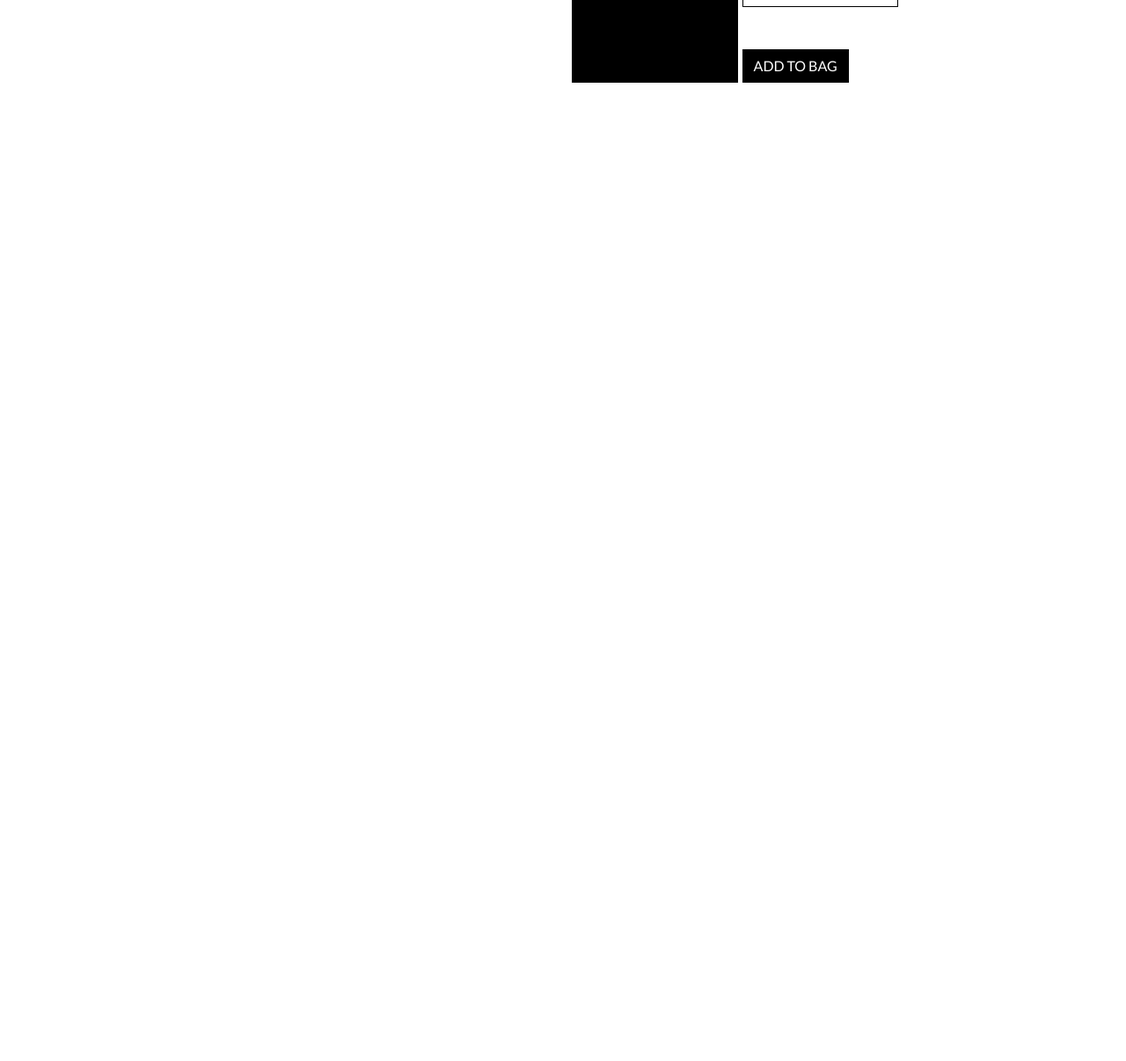
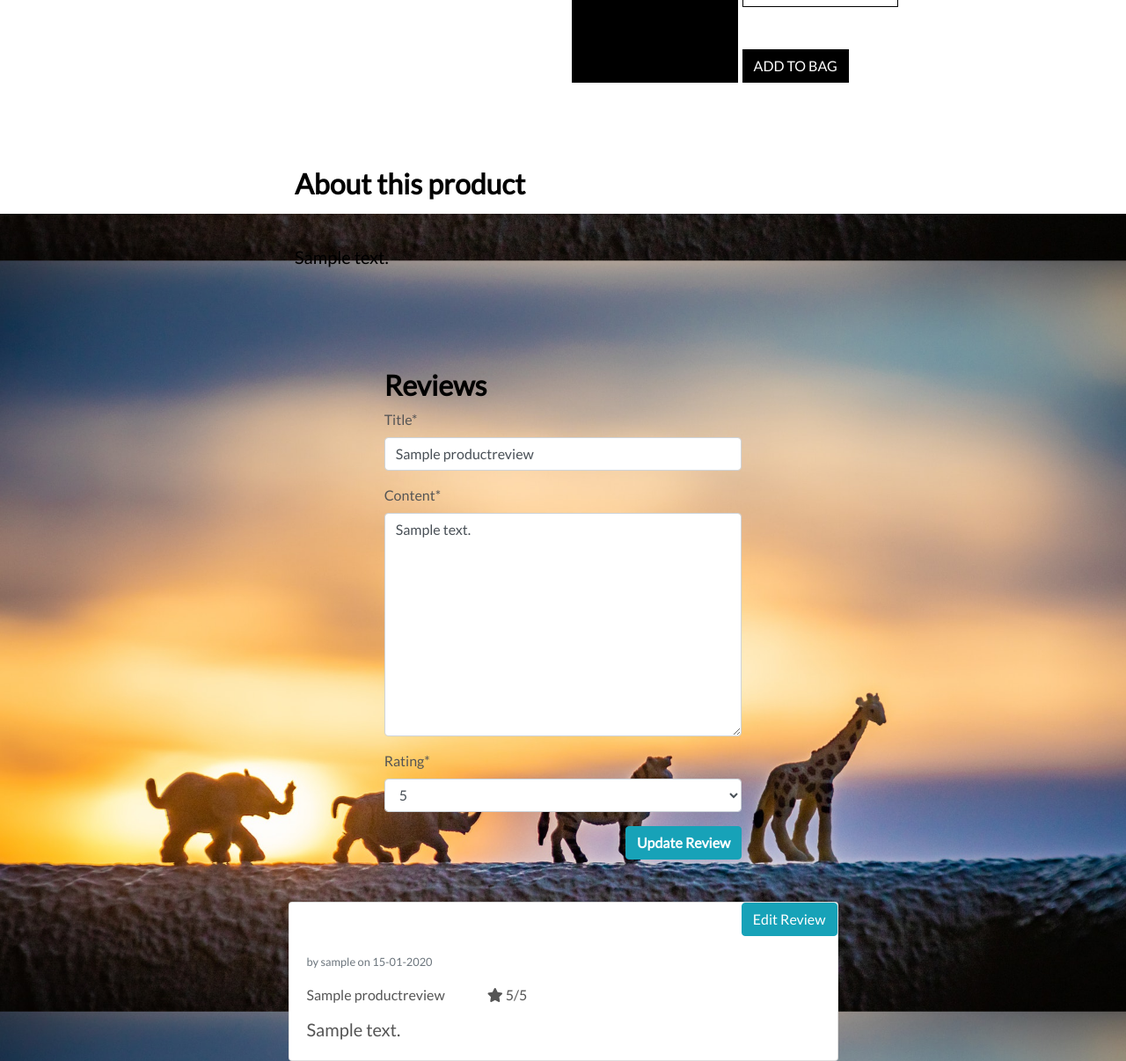
Before and after one commit to Blandaren123/toysstore, a Django app: page /products/edit_review/1/ in a window 1280 px wide. Shown: the part 557-1763 px from the top of the page at 88% size. Before the commit the page ends 651 px from the top, so only its background shows below. Run offline with Django 3.2, Linux system fonts and the light colour scheme; a user stored in the database is signed in; data comes from the database, SQL or seed files in the repository; tables that the repository leaves empty hold one stand-in row (values such as "Sample post"); grey boxes marked "Sample" are stand-in pictures; some libraries are stand-ins or nearby versions.

Commit message:
added form for reviews

```diff
--- a/products/forms.py
+++ b/products/forms.py
@@ -15,7 +15,8 @@ class ProductForm(forms.ModelForm):
         model = Product
         fields = '__all__'
 
-    image = forms.ImageField(label='Image', required=False, widget=CustomClearableFileInput)
+    image = forms.ImageField(
+        label='Image', required=False, widget=CustomClearableFileInput)
 
     def __init__(self, *args, **kwargs):
         super().__init__(*args, **kwargs)
--- a/products/templates/products/product_detail.html
+++ b/products/templates/products/product_detail.html
@@ -118,6 +118,90 @@
             </div>
         </div>
     </div>
+    <div class="col-12 col-md-10 col-lg-6 offset-lg-3">
+        <div class="products-description-container">
+            <h2 class="text-black font-weight-bold mt-5">About this product</h2>
+            <p class="text-black lead mt-2 text-left mt-5">{{ product.description }}</p>
+        </div>
+    </div>
+</div>
+        <!-- Product Reviews-->
+        <div id="reviews" class="row">
+            <div class="col-12 col-md-10 col-lg-4 offset-lg-4 mt-5">
+                <h2 class="text-black font-weight-bold mt-5">Reviews</h2>
+                {% if request.user.is_authenticated %}
+                    {% if edit %}
+                        <!-- Edit Review Form -->
+                        <form method="POST" action="{% url 'edit_review' review.id %}#reviews">
+                            {% csrf_token %}
+                            {{ form|crispy }}
+                            <div class="text-right">
+                                <button class="btn btn-info font-weight-bold" type="submit">Update Review</button>
+                            </div>
+                        </form>
+                    {% else %}
+                        <!--Review Form -->
+                        <form method="POST" action="{% url 'add_review' product.id %}#reviews">
+                            {% csrf_token %}
+                            {{ form|crispy }}
+                            <div class="text-right">
+                                <button class="btn btn-info font-weight-bold" type="submit">Submit Review</button>
+                            </div>
+                        </form>
+                    {% endif %}
+                {% else %}
+                    <p class="small"> You must have an account or be logged in to leave a review.</p>
+                {% endif %}
+            </div>
+        </div>
+        <div class="row">
+            <div class="col-12 col-md-10 col-lg-6 offset-lg-3">
+                <!-- Showing all product reviews-->
+                {% for review in product.reviews.all %}
+                    <div class="card review-container mt-5">
+                        <!-- Edit Review Button-->
+                        {% if review.user == request.user or request.user.is_superuser %}
+                            <div class="card-head text-right">
+                                <a class="btn btn-info edit-btn" href="{% url 'edit_review' review.id %}#reviews">
+                                    Edit Review
+                                </a>
+                            </div>
+                        {% endif %}
+                        <div class="card-body">
+                            <p class="small text-muted"> by {{ review.user }} on {{ review.date_added|date:"d-m-Y"}}</p>
+                            <p class="card-title">{{ review.title }}<i class="ml-5 fas fa-star"></i> {{ review.rating }}/5</p>
+                            <p class="card-text lead">{{ review.content }}</p>
+                        </div>
+                    </div>
+                {% empty %}
+                    <div class="text-center mt-5">
+                        <p>No reviews for this product, you can be the first...</p>
+                    </div>
+                {% endfor%}
+            </div>
+        </div>
+    </div>
+    <!-- Delete Product Modal -->
+    <div class="modal fade" id="exampleModal" tabindex="-1" aria-labelledby="exampleModal" aria-hidden="true">
+        <div class="modal-dialog">
+        <div class="modal-content">
+            <div class="modal-header">
+                <button type="button" class="close" data-dismiss="modal" aria-label="Close">
+                    <span aria-hidden="true">&times;</span>
+                </button>
+            </div>
+            <div class="modal-body text-center">
+                <p class="font-weight-bold text-uppercase">
+                    Are you sure you want to delete this item ?
+                </p>
+            </div>
+            <div class="modal-footer">
+                <button type="button" class="btn btn-info" data-dismiss="modal">Close</button>
+                <a class="btn btn-danger" href="{% url 'delete_product' product.id %}">Delete</a>
+            </div>
+        </div>
+        </div>
+    </div>
 {% endblock %}
 
 {% block postloadjs %}
--- a/products/views.py
+++ b/products/views.py
@@ -1,6 +1,6 @@
-from django.shortcuts import render, redirect, reverse, get_object_or_404
+from django.shortcuts import render, reverse, redirect, get_object_or_404
+from django.contrib.auth.decorators import login_required
 from django.contrib import messages
-from django.contrib.auth.decorators import login_required
 from django.db.models import Q
 from django.db.models.functions import Lower
 
@@ -9,7 +9,10 @@ from .forms import ReviewForm, ProductForm
 
 
 def all_products(request):
-    """ A view to show all products, including sorting and search queries """
+    """
+    A view to return the products page,
+    including sorting and search queries
+    """
 
     products = Product.objects.all()
     query = None
@@ -40,10 +43,12 @@ def all_products(request):
         if 'q' in request.GET:
             query = request.GET['q']
             if not query:
-                messages.error(request, "You didn't enter any search criteria!")
+                messages.error(
+                    request, "You have not entered any search criteria!")
                 return redirect(reverse('products'))
 
-            queries = Q(name__icontains=query) | Q(description__icontains=query)
+            queries = Q(name__icontains=query) | Q(
+                description__icontains=query)
             products = products.filter(queries)
 
     current_sorting = f'{sort}_{direction}'
@@ -59,7 +64,9 @@ def all_products(request):
 
 
 def product_detail(request, product_id):
-    """ A view to show individual product details """
+    """
+    A view to return the dedicated product page with product description
+    """
 
     product = get_object_or_404(Product, pk=product_id)
     form = ReviewForm()
@@ -70,6 +77,7 @@ def product_detail(request, product_id):
     }
 
     return render(request, 'products/product_detail.html', context)
+
 
 @login_required
 def add_review(request, product_id):
@@ -98,6 +106,125 @@ def add_review(request, product_id):
 
     return render(request, context)
 
+
+@login_required
+def edit_review(request, review_id):
+    """
+    A view to allow the users to edit their own review
+    """
+
+    review = get_object_or_404(ProductReview, pk=review_id)
+    product = review.product
+
+    if request.method == 'POST':
+        form = ReviewForm(request.POST, instance=review)
+        if form.is_valid():
+            form.save()
+            messages.info(request, 'Review has been changed')
+            return redirect(reverse('product_detail', args=[product.id]))
+        else:
+            messages.error(
+                request, 'Review edit failed, Please try again')
+
+    else:
+        form = ReviewForm(instance=review)
+
+    messages.info(request, 'You are editing your review')
+    template = 'products/product_detail.html'
+    context = {
+        'form': form,
+        'review': review,
+        'product': product,
+        'edit': True,
+    }
+    return render(request, template, context)
+
+
+@login_required
+def add_product(request):
+    """
+    A view to allow admins to add new products
+    """
+
+    if not request.user.is_superuser:
+        messages.error(request, 'Sorry, only store admins can do that.')
+        return redirect(reverse('home'))
+
+    if request.method == 'POST':
+        # Check to see if the form being submitted is valid
+        form = ProductForm(request.POST, request.FILES)
+        if form.is_valid():
+            product = form.save()
+            messages.success(request, 'Product added successfully')
+            return redirect(reverse('product_detail', args=[product.id]))
+        else:
+            messages.error(
+                request,
+                'Error adding product, please check the the form is valid')
+    else:
+        form = ProductForm()
+
+    template = 'products/add_product.html'
+    context = {
+        'form': form
+    }
+
+    return render(request, template, context)
+
+
+@login_required
+def edit_product(request, product_id):
+    """
+    A view to edit a product that already exists within the store
+    """
+
+    if not request.user.is_superuser:
+        messages.error(request, 'Sorry, only store owners can do that.')
+        return redirect(reverse('home'))
+
+    product = get_object_or_404(Product, pk=product_id)
+    # Check to see if the form being submitted is valid
+    if request.method == 'POST':
+        form = ProductForm(request.POST, request.FILES, instance=product)
+        if form.is_valid():
+            form.save()
+            messages.success(request, 'Product updated successfully')
+            return redirect(reverse('product_detail', args=[product.id]))
+        else:
+            messages.error(
+                request,
+                'Failed to update product, Please check the form is valid')
+    else:
+        form = ProductForm(instance=product)
+        messages.info(request, f'You are editing {product.name}')
+
+    template = 'products/edit_product.html'
+    context = {
+        'form': form,
+        'product': product
+    }
+
+    return render(request, template, context)
+
+
+@login_required
+def delete_product(request, product_id):
+    """
+    A view to delete a product from the store
+    """
+
+    if not request.user.is_superuser:
+        messages.error(request, 'Sorry, only store owners can do that.')
+        return redirect(reverse('home'))
+
+    product = get_object_or_404(Product, pk=product_id)
+    # Used to store the products reviews
+    reviews = product.reviews.all()
+    product.delete()
+    # Delete reviews after product is deleted
+    reviews.delete()
+    messages.success(request, 'Product deleted successfully')
+    return redirect(reverse('products'))
 
 @login_required
 def edit_review(request, review_id):
```
Also changed, not shown: products/migrations/0003_productreview.py (added).
